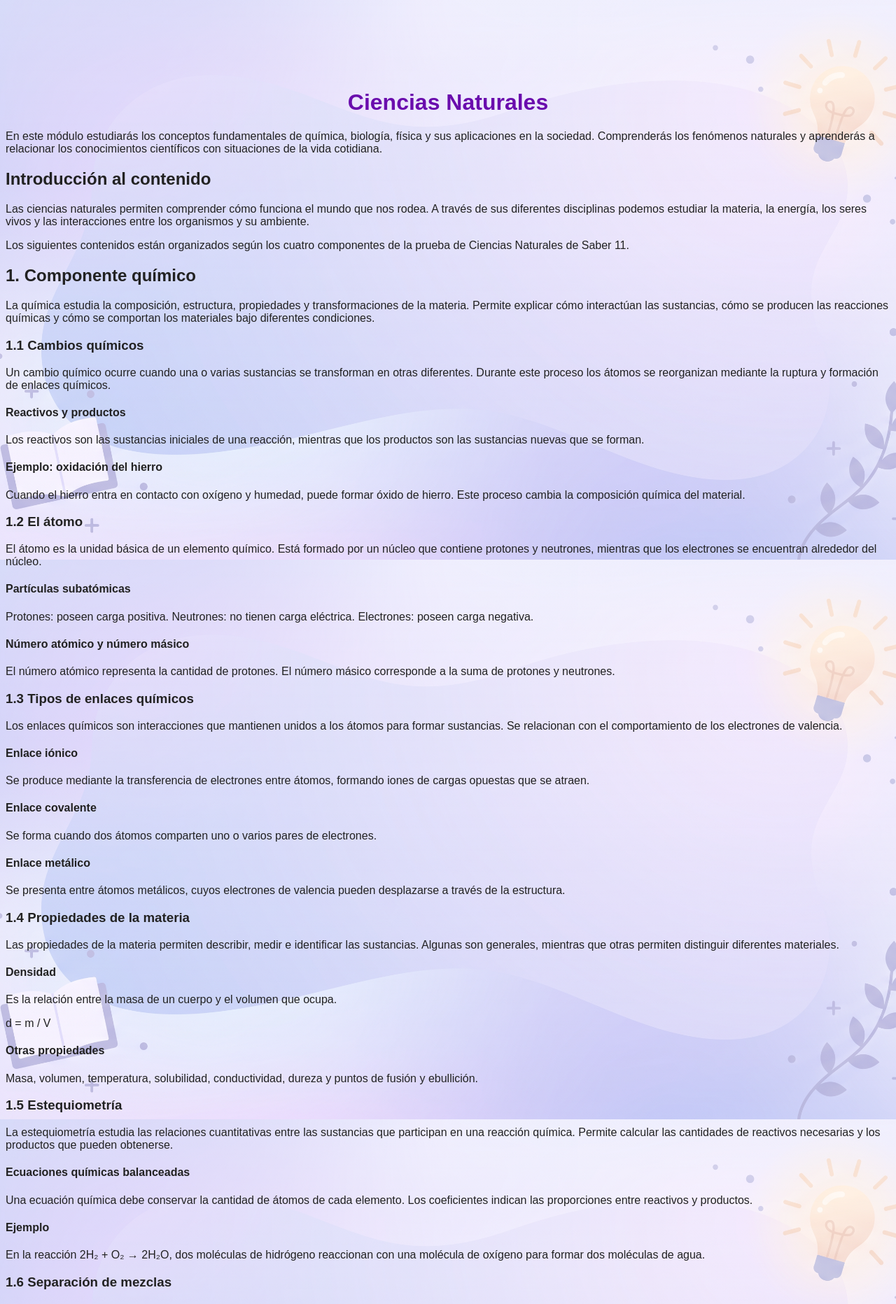
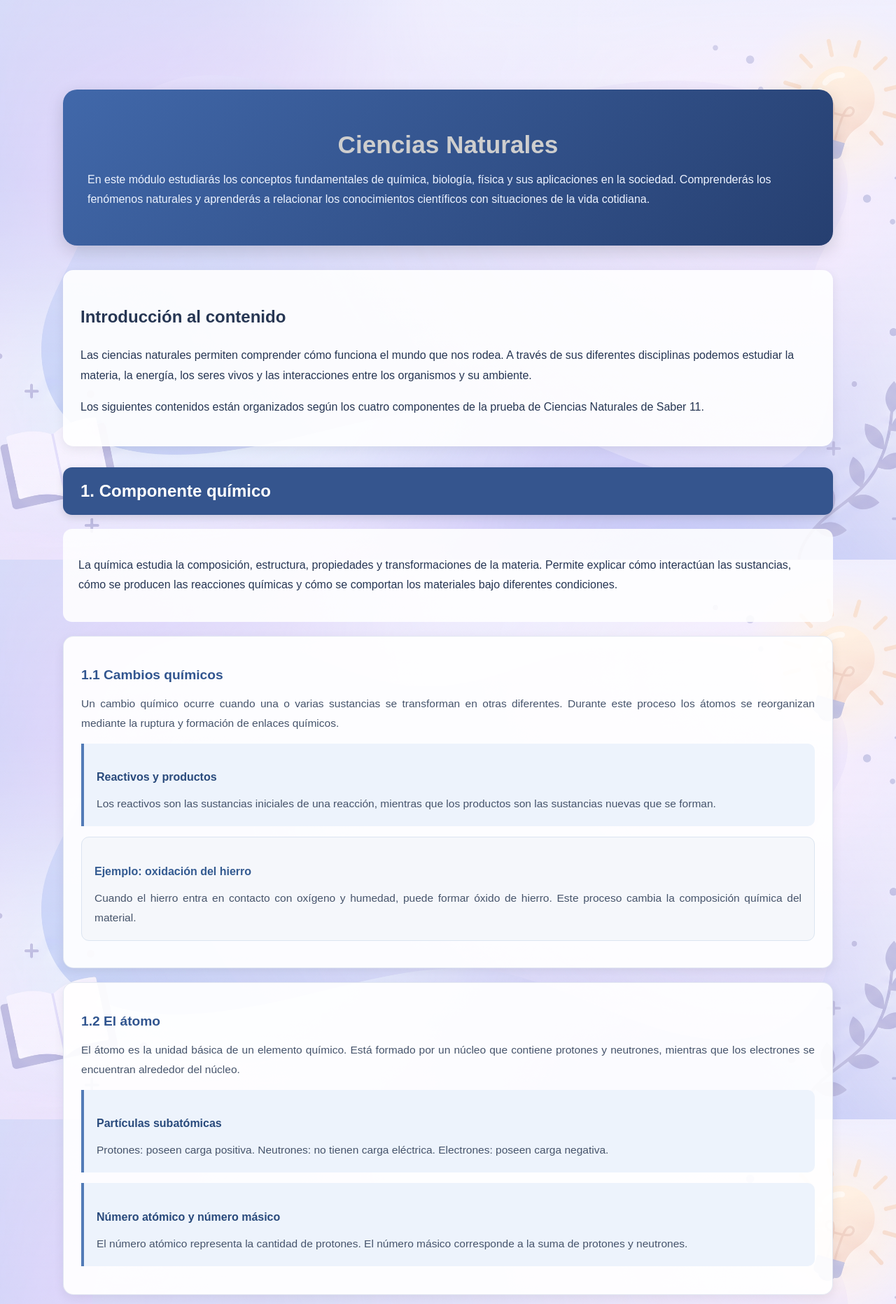
Before and after one commit to Vers4lsJoJo/JeonnICFES, a PHP site: the page made by Seg Frontend/HTML/Ciencias/Contenido-Ciencias.html in a window 1280 px wide. Shown: the top 1864 px of the page at 70% size. Run offline with PHP 8.4, Linux system fonts and the light colour scheme.

Commit message:
Agregando css del contenido del modulo de ciencias

```diff
--- a/Seg Frontend/CSS/Modulo-Ciencias.css
+++ b/Seg Frontend/CSS/Modulo-Ciencias.css
@@ -1,3 +1,216 @@
+  .contenido-container {
+    width: 88%;
+    max-width: 1100px;
+    margin: 45px auto;
+    padding-bottom: 50px;
+    color: #263653;
+  }
+
+  .contenido-header {
+    background: linear-gradient(135deg, #4168aa, #263f70);
+    color: white;
+    padding: 35px;
+    border-radius: 20px;
+    margin-bottom: 35px;
+    box-shadow: 0 8px 25px rgba(0, 0, 0, 0.15);
+  }
+
+  .contenido-header h1 {
+    font-size: 2.2rem;
+    margin-bottom: 15px;
+  }
+
+  .contenido-header p {
+    font-size: 1rem;
+    line-height: 1.8;
+    color: #edf3ff;
+  }
+
+  .introduccion {
+    background: rgba(255, 255, 255, 0.9);
+    padding: 25px;
+    border-radius: 15px;
+    margin-bottom: 30px;
+    line-height: 1.8;
+    box-shadow: 0 4px 15px rgba(0, 0, 0, 0.07);
+  }
+
+        /* =====================================
+           COMPONENTES
+        ===================================== */
+
+.componente {
+  margin-bottom: 45px;
+}
+
+.componente-titulo {
+  background: #35558e;
+  color: white;
+  padding: 20px 25px;
+  border-radius: 13px;
+  font-size: 1.5rem;
+  margin-bottom: 20px;
+  box-shadow: 0 4px 12px rgba(0, 0, 0, 0.12);
+}
+
+.componente-descripcion {
+  background: rgba(255, 255, 255, 0.88);
+  padding: 22px;
+  border-radius: 13px;
+  margin-bottom: 20px;
+  line-height: 1.8;
+}
+
+        /* =====================================
+           TEMAS Y CONCEPTOS
+        ===================================== */
+
+.tema-card {
+  background: rgba(255, 255, 255, 0.92);
+  border: 1px solid rgba(75, 111, 165, 0.15);
+  border-radius: 15px;
+  padding: 25px;
+  margin-bottom: 20px;
+  box-shadow: 0 5px 16px rgba(0, 0, 0, 0.07);
+  transition: transform 0.2s ease, box-shadow 0.2s ease;
+}
+
+.tema-card:hover {
+  transform: translateY(-3px);
+  box-shadow: 0 9px 22px rgba(0, 0, 0, 0.11);
+}
+
+.tema-card h3 {
+  color: #31558f;
+  font-size: 1.2rem;
+  margin-bottom: 12px;
+}
+
+.tema-card p {
+  color: #46546b;
+  font-size: 0.97rem;
+  line-height: 1.8;
+  margin-bottom: 12px;
+  text-align: justify;
+}
+
+.concepto {
+  background: #edf3fc;
+  border-left: 4px solid #527bb7;
+  padding: 18px;
+  margin: 15px 0;
+  border-radius: 0 10px 10px 0;
+}
+
+.concepto h4 {
+  color: #294a7c;
+  margin-bottom: 8px;
+  font-size: 1rem;
+}
+
+.concepto p {
+  margin-bottom: 0;
+}
+
+        /* =====================================
+           EJEMPLOS
+        ===================================== */
+
+.ejemplos-container {
+  margin-top: 20px;
+}
+
+.ejemplos-container > h3 {
+  color: #31558f;
+  margin-bottom: 15px;
+}
+
+.ejemplo {
+  background: #f5f7fb;
+  border: 1px solid #dce5f1;
+  padding: 18px;
+  border-radius: 11px;
+  margin-bottom: 13px;
+}
+
+.ejemplo h4 {
+  color: #345b91;
+  margin-bottom: 8px;
+}
+
+.ejemplo p {
+  margin-bottom: 0;
+}
+
+        /* =====================================
+           FÓRMULAS
+        ===================================== */
+
+.formula {
+  background: #e7eef9;
+  color: #263f70;
+  padding: 12px 16px;
+  margin: 10px 0;
+  border-radius: 8px;
+  font-weight: bold;
+  font-family: Arial, sans-serif;
+  text-align: center;
+}
+
+        /* =====================================
+           RECOMENDACIÓN DE ESTUDIO
+        ===================================== */
+
+.nota-estudio {
+  background: #eaf1fc;
+  border-left: 5px solid #527bb7;
+  border-radius: 10px;
+  padding: 20px;
+  margin-top: 25px;
+}
+
+.nota-estudio h3 {
+  color: #294a7c;
+  margin-bottom: 10px;
+}
+
+.nota-estudio p {
+  line-height: 1.7;
+  color: #46546b;
+}
+
+        /* =====================================
+           RESPONSIVE
+        ===================================== */
+
+@media (max-width: 768px) {
+
+  .contenido-container {
+    width: 94%;
+    margin: 25px auto;
+  }
+
+  .contenido-header {
+    padding: 25px 20px;
+  }
+
+  .contenido-header h1 {
+    font-size: 1.7rem;
+  }
+
+  .componente-titulo {
+    font-size: 1.25rem;
+    padding: 16px;
+  }
+
+  .tema-card {
+    padding: 18px;
+  }
+
+  .tema-card p {
+    text-align: left;
+  }
+}
 body {
   font-family: 'Poppins', sans-serif;
   background-color: #f9f9f9;
@@ -20,7 +233,7 @@ body {
 
 h1 {
   text-align: center;
-  color: #6a0dad;
+  color: #cecece;
 }
 
 .subtitle {
```
